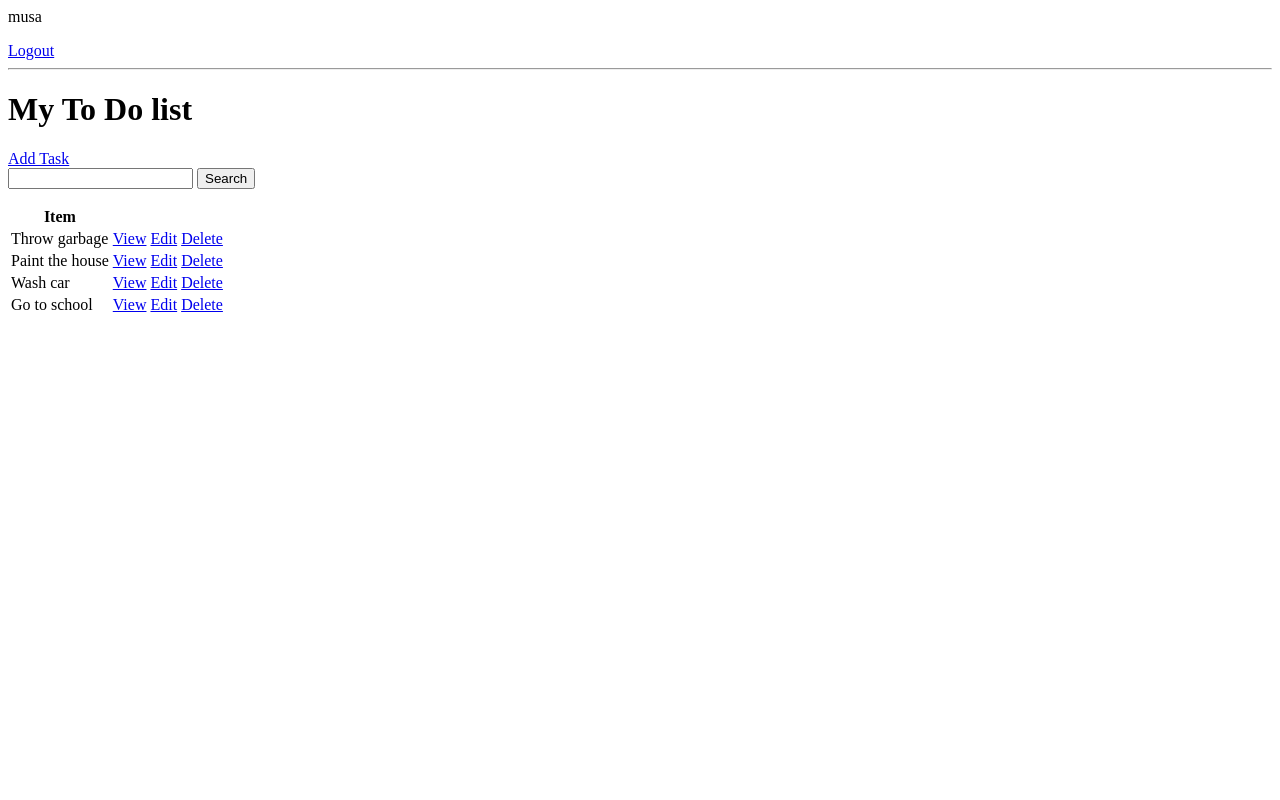
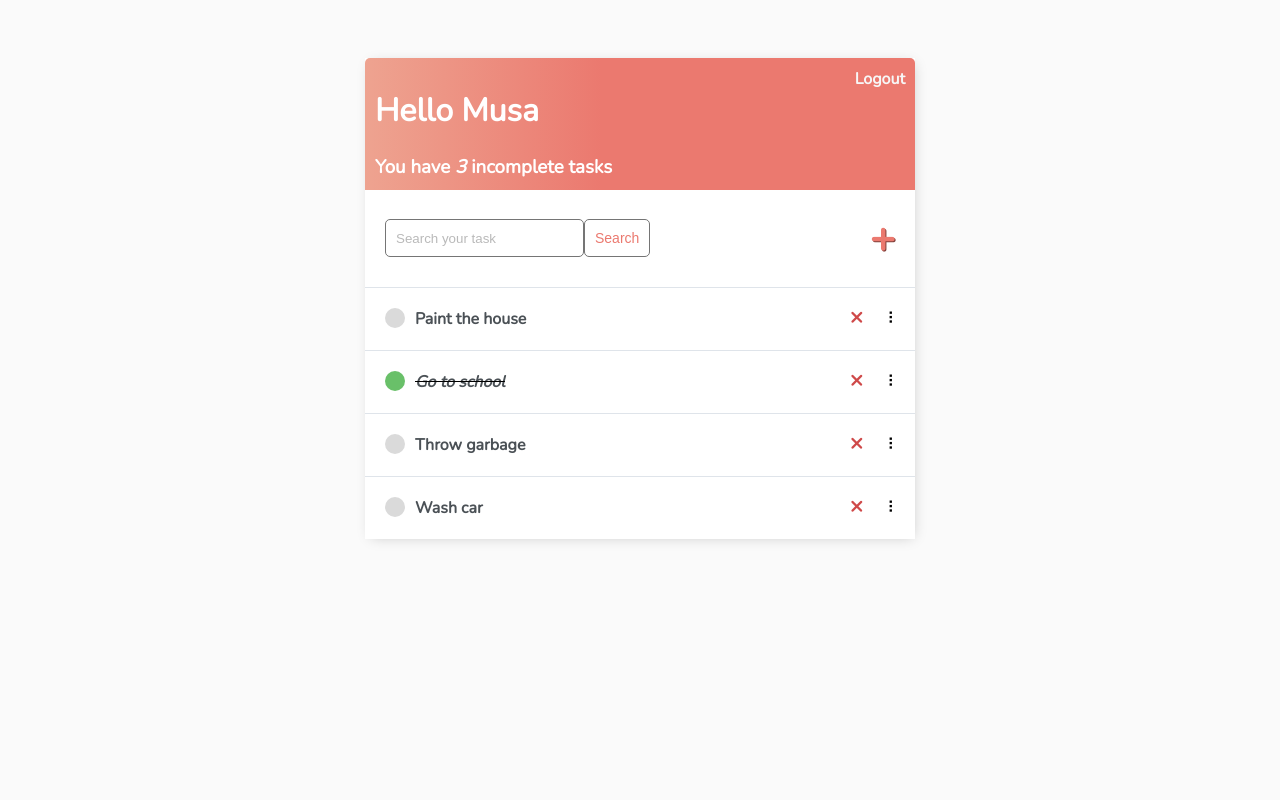
Before and after one commit to Musa17/todo_list, a Django app: page / in a window 1280 px wide. Run offline with Django 4.2, Linux system fonts and the light colour scheme; a user stored in the database is signed in; data comes from the database, SQL or seed files in the repository.

Commit message:
Adding style to application

```diff
--- a/base/models.py
+++ b/base/models.py
@@ -1,15 +1,18 @@
 from django.db import models
 from django.contrib.auth.models import User
+# Create your models here.
+
 
 class Task(models.Model):
-    user = models.ForeignKey(User, on_delete=models.CASCADE, null = True, blank = True)
+    user = models.ForeignKey(
+        User, on_delete=models.CASCADE, null=True, blank=True)
     title = models.CharField(max_length=200)
-    description = models.TextField(null = True, blank = True)
-    complete = models.BooleanField(default = False)
-    create = models.DateTimeField(auto_now_add = True)
+    description = models.TextField(null=True, blank=True)
+    complete = models.BooleanField(default=False)
+    created = models.DateTimeField(auto_now_add=True)
 
     def __str__(self):
         return self.title
 
     class Meta:
-        ordering = ['complete']
+        order_with_respect_to = 'user'
--- /dev/null
+++ b/base/templates/base/main.html
@@ -0,0 +1,204 @@
+<!DOCTYPE html>
+<html lang="en">
+    <head>
+        <meta charset="UTF-8">
+        <meta http-equiv="X-UA-Compatible" content="IE=edge">
+        <meta name="viewport" content="width=device-width, initial-scale=1.0">
+        <meta name="description" content="This is to do list implemented using Django by Antonio Musulin.">
+        <title>To Do Items</title>
+
+        <link rel="preconnect" href="https://fonts.gstatic.com">
+        <link href="https://fonts.googleapis.com/css2?family=Nunito:wght@200&display=swap" rel="stylesheet">
+
+        <style>
+            body {
+                background-color: #FAFAFA;
+                font-family: 'Nunito', sans-serif;
+                padding-top: 50px;
+            }
+
+            h1,
+            h2,
+            h3,
+            h4,
+            h5,
+            h6,
+                {
+                font-family: 'Raleway', sans-serif;
+            }
+
+            a,
+            p {
+                color: #4b5156
+            }
+
+            a {
+                font-weight: 600;
+            }
+
+            .container {
+                max-width: 550px;
+                margin: auto;
+                background-color: #fff;
+                -webkit-box-shadow: 2px 2px 13px -4px rgba(0, 0, 0, 0.21);
+                box-shadow: 2px 2px 13px -4px rgba(0, 0, 0, 0.21);
+            }
+
+            input {
+                outline: none;
+                border: none;
+            }
+
+            .header-bar {
+                display: flex;
+                justify-content: space-between;
+                color: #fff;
+                padding: 10px;
+                border-radius: 5px 5px 0 0;
+                background: linear-gradient(90deg, #EEA390 0%, #EB796F 43%, #EB796F 100%);
+            }
+
+            .header-bar a {
+                color: rgb(247, 247, 247);
+                text-decoration: none;
+            }
+
+            .task-wrapper {
+                display: flex;
+                align-items: center;
+                justify-content: space-between;
+                background-color: #fff;
+                border-top: 1px solid #dfe4ea;
+                overflow: hidden;
+            }
+
+            .task-title {
+                display: flex;
+                padding: 20px;
+            }
+
+            .task-title a {
+                text-decoration: none;
+                color: #4b5156;
+                margin-left: 10px;
+            }
+
+            .task-complete-icon {
+                height: 20px;
+                width: 20px;
+                background-color: rgb(105, 192, 105);
+                border-radius: 50%;
+            }
+
+            .task-incomplete-icon {
+                height: 20px;
+                width: 20px;
+                background-color: rgb(218, 218, 218);
+                border-radius: 50%;
+            }
+
+            .delete-link {
+                text-decoration: none;
+                font-weight: 900;
+                color: #cf4949;
+                font-size: 22px;
+                line-height: 0;
+                padding: 20px 0px;
+            }
+
+            /*Handle Classes*/
+
+            .handle {
+                display: inline-block;
+                padding: 20px 16px;
+                cursor: grab;
+                user-select: none;
+            }
+
+            .handle:after,
+            .handle:before {
+                display: block;
+                content: "";
+            }
+
+            .handle:active,
+            .handle:active:before,
+            .handle:active:after {
+                cursor: grabbing;
+            }
+
+            .dropArea {
+                background-color: #f1f2f6;
+                color: black;
+                border: #ced6e0 1px solid;
+            }
+
+            .selectedTask {
+                opacity: 0.6;
+            }
+
+
+            #add-link {
+                color: #EB796F;
+                text-decoration: none;
+                font-size: 42px;
+                text-shadow: 1px 1px #81413b;
+            }
+
+            #search-add-wrapper {
+                display: flex;
+                justify-content: space-between;
+                align-items: center;
+                padding: 20px;
+            }
+
+            @media screen and (max-width:320px) {
+                #search-add-wrapper {
+                    padding: 10px;
+                }
+            }
+
+            input[type=text],
+            input[type=password],
+            textarea {
+                border: 1px solid #757575;
+                border-radius: 5px;
+                padding: 10px;
+                width: 90%;
+            }
+
+            label {
+                padding-top: 10px !important;
+                display: block;
+            }
+
+            ::placeholder {
+                font-weight: 300;
+                opacity: 0.5;
+            }
+
+            .button {
+                border: 1px solid #757575;
+                background-color: #FFF;
+                color: #EB796F;
+                padding: 10px;
+                font-size: 14px;
+                border-radius: 5px;
+                cursor: pointer;
+                text-decoration: none;
+            }
+
+            .card-body {
+                padding: 20px;
+            }
+        </style>
+    </head>
+
+    <body>
+        <div class="container">
+            {% block content %}
+
+            {% endblock content %}
+        </div>
+    </body>
+</html>
--- a/base/templates/base/task_list.html
+++ b/base/templates/base/task_list.html
@@ -1,39 +1,86 @@
-{% if request.user.is_authenticated %}
-    <p>{{request.user}}</p>
-    <a href="{% url 'logout' %}">Logout</a>
+{% extends 'base/main.html' %}
 
-{% else %}
-<a href="{% url 'login' %}">Login</a>
+{% block content %}
 
-{% endif %}
-<hr>
+    <script src="https://cdn.jsdelivr.net/npm/sortablejs@latest/Sortable.min.js"></script>
+    <div class="header-bar">
+        <div>
+            <h1>Hello {{request.user|title}}</h1>
+            <h3 style="margin:0">You have <i>{{count}}</i> incomplete task{{ count|pluralize:"s" }}</h3>
+        </div>
 
-<h1>My To Do list</h1>
-<a href = "{% url 'task-create' %}">Add Task</a>
+        {% if request.user.is_authenticated %}
+        <a href="{% url 'logout' %}">Logout</a> {% else %}
+        <a href="{% url 'login' %}">Login</a> {% endif %}
+    </div>
 
-<form method="GET">
-    <input type="text" name="search-area" value={{search_input}}>
-    <input type="submit" value="Search">
-</form>
 
-<table>
-    <tr>
-        <th>Item</th>
-        <th></th>
-        <th></th>
-    </tr>
+    <div id="search-add-wrapper">
+        <form method="GET" style="display: flex;">
+            <input type='text' name='search-area' placeholder="Search your task" value="{{search_input}}">
+            <input class="button" type="submit" value='Search'>
+        </form>
+        {% if tasks|length > 0 %}
+        <a id="add-link" href="{% url 'task-create' %}">&#x2b;</a>
+        {% endif %}
+    </div>
 
-    {% for task in tasks %}
 
-    <tr>
-        <td>{{task.title}}</td>
-        <td><a href="{% url 'task' task.id %}">View</a></td>
-        <td><a href="{% url 'task-update' task.id %}">Edit</a></td>
-        <td><a href="{% url 'task-delete' task.id %}">Delete</a></td>
-    </tr>
+    <!-- Hidden form. Form submits new item positions -->
+    <form style="display: none;" id="reorderForm" method="post" action="{% url 'task-reorder' %}">
+        {% csrf_token %}
+        <input type="hidden" id="positionInput" name="position">
+    </form>
 
-    {% empty %}
 
-    <h3>No elements in list</h3>
-    {% endfor %}
-</table>
+    <div id="tasklist" class="task-items-wrapper">
+        {% for task in tasks %}
+        <div class="task-wrapper" data-position="{{task.pk}}">
+            <div class="task-title">
+                {% if task.complete %}
+                <div class="task-complete-icon"></div>
+                <i><s><a href="{% url 'task-update' task.id %}">{{task}}</a></s></i> {% else %}
+                <div class="task-incomplete-icon"></div>
+                <a href="{% url 'task-update' task.id %}">{{task}}</a> {% endif %}
+            </div>
+            <div class="task-controls">
+                <a class="delete-link" href="{% url 'task-delete' task.id %}">&#215;</a>
+                <span class="handle">&nbsp;&#10247;</span>
+            </div>
+        </div>
+
+        {% empty %}
+        <div style="text-align: center; padding-bottom: 10px; line-height: 1em;">
+            <h3>No new tasks are created.</h3>
+            <h3>Create a <a style="text-decoration: none; color: #e53935;" href="{% url 'task-create' %}">New task</a> ! </h3>
+        </div>
+        {% endfor %}
+    </div>
+
+    <script>
+        var taskList = document.getElementById("tasklist");
+        var reorderForm = document.getElementById("reorderForm");
+        var positionInput = document.getElementById("positionInput");
+
+        let sortable = Sortable.create(taskList, {
+            handle: '.handle',
+            ghostClass: 'dropArea',
+            chosenClass: 'selectedTask',
+
+        });
+
+        function reordering() {
+            const rows = document.getElementsByClassName("task-wrapper");
+            let pos = [];
+            for (let row of rows) {
+                pos.push(row.dataset.position);
+            }
+            console.log(pos.join(","))
+            positionInput.value = pos.join(',');
+            reorderForm.submit();
+        }
+
+        document.ondrop = reordering
+    </script>
+
+{% endblock content %}
--- a/base/urls.py
+++ b/base/urls.py
@@ -1,5 +1,5 @@
 from django.urls import path
-from .views import TaskList, TaskDetail, TaskCreate, TaskUpdate, TaskDelete, CustomLoginView, RegisterPage
+from .views import TaskList, TaskDetail, TaskCreate, TaskUpdate, TaskDelete, CustomLoginView, RegisterPage, TaskReorder
 from django.contrib.auth.views import LogoutView
 
 urlpatterns = [
@@ -12,4 +12,5 @@ urlpatterns = [
     path('task-create/', TaskCreate.as_view(), name='task-create'),
     path('task-update/<int:pk>/', TaskUpdate.as_view(), name='task-update'),
     path('task-delete/<int:pk>/', TaskDelete.as_view(), name='task-delete'),
+    path('task-reorder/', TaskReorder.as_view(), name='task-reorder'),
 ]
--- a/base/views.py
+++ b/base/views.py
@@ -10,7 +10,12 @@ from django.contrib.auth.mixins import LoginRequiredMixin
 from django.contrib.auth.forms import UserCreationForm
 from django.contrib.auth import login
 
+from django.views import View
+from django.shortcuts import redirect
+from django.db import transaction
+
 from .models import Task
+from .forms import PositionForm
 
 
 class CustomLoginView(LoginView):
@@ -84,3 +89,16 @@ class TaskDelete(LoginRequiredMixin, DeleteView):
     model = Task
     context_object_name = 'task'
     success_url = reverse_lazy('tasks')
+
+
+class TaskReorder(View):
+    def post(self, request):
+        form = PositionForm(request.POST)
+
+        if form.is_valid():
+            positionList = form.cleaned_data["position"].split(',')
+
+            with transaction.atomic():
+                self.request.user.set_task_order(positionList)
+
+        return redirect(reverse_lazy('tasks'))
```
Also changed, not shown: base/forms.py (added, +7 -0 lines), base/templates/base/login.html (+16 -7 lines), base/templates/base/register.html (+23 -7 lines), base/templates/base/task_confirm_delete.html (+16 -6 lines), base/templates/base/task_form.html (+17 -7 lines), base/migrations/0002_alter_task_options_rename_create_task_created_and_more.py (added), db.sqlite3.
